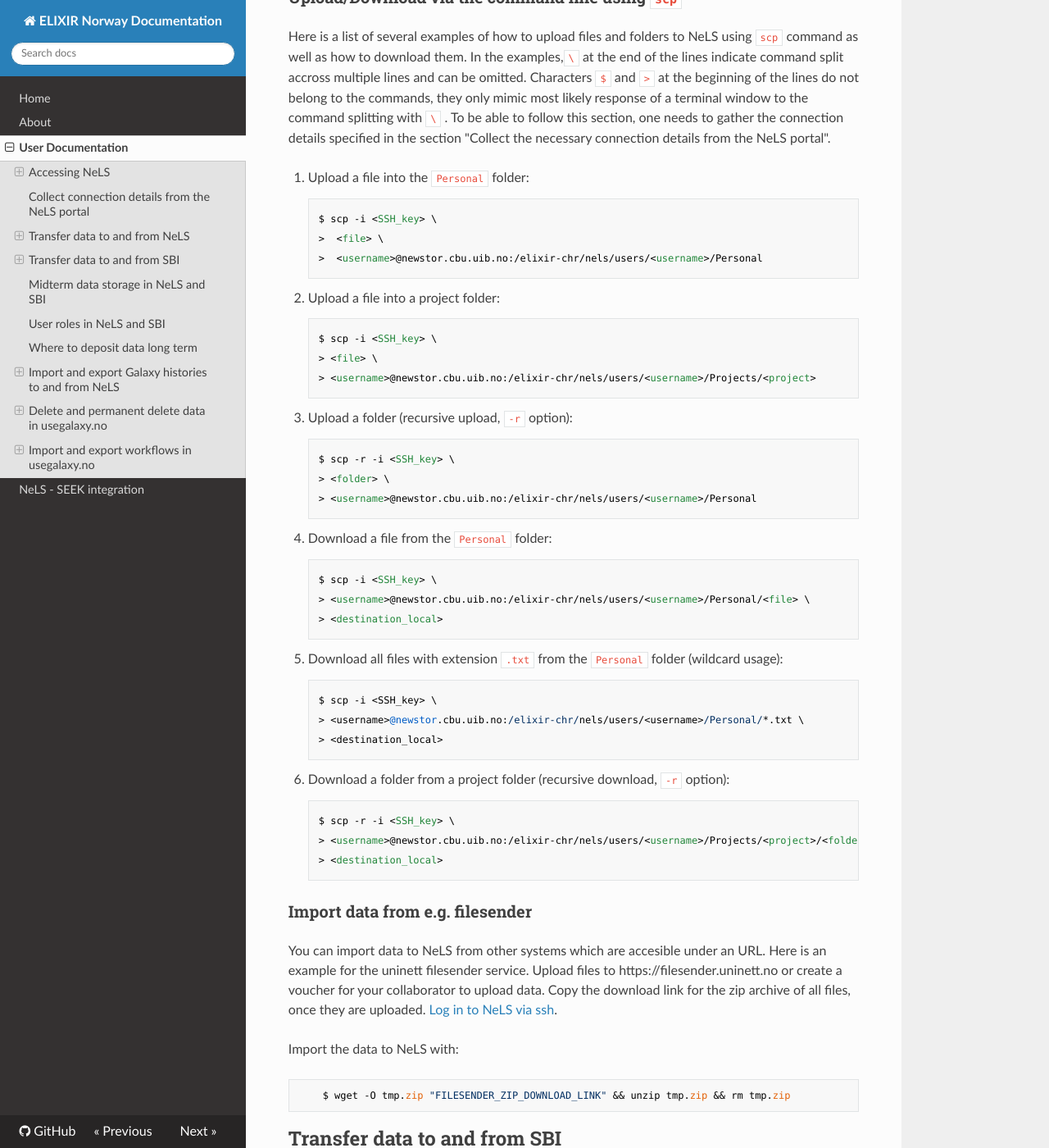
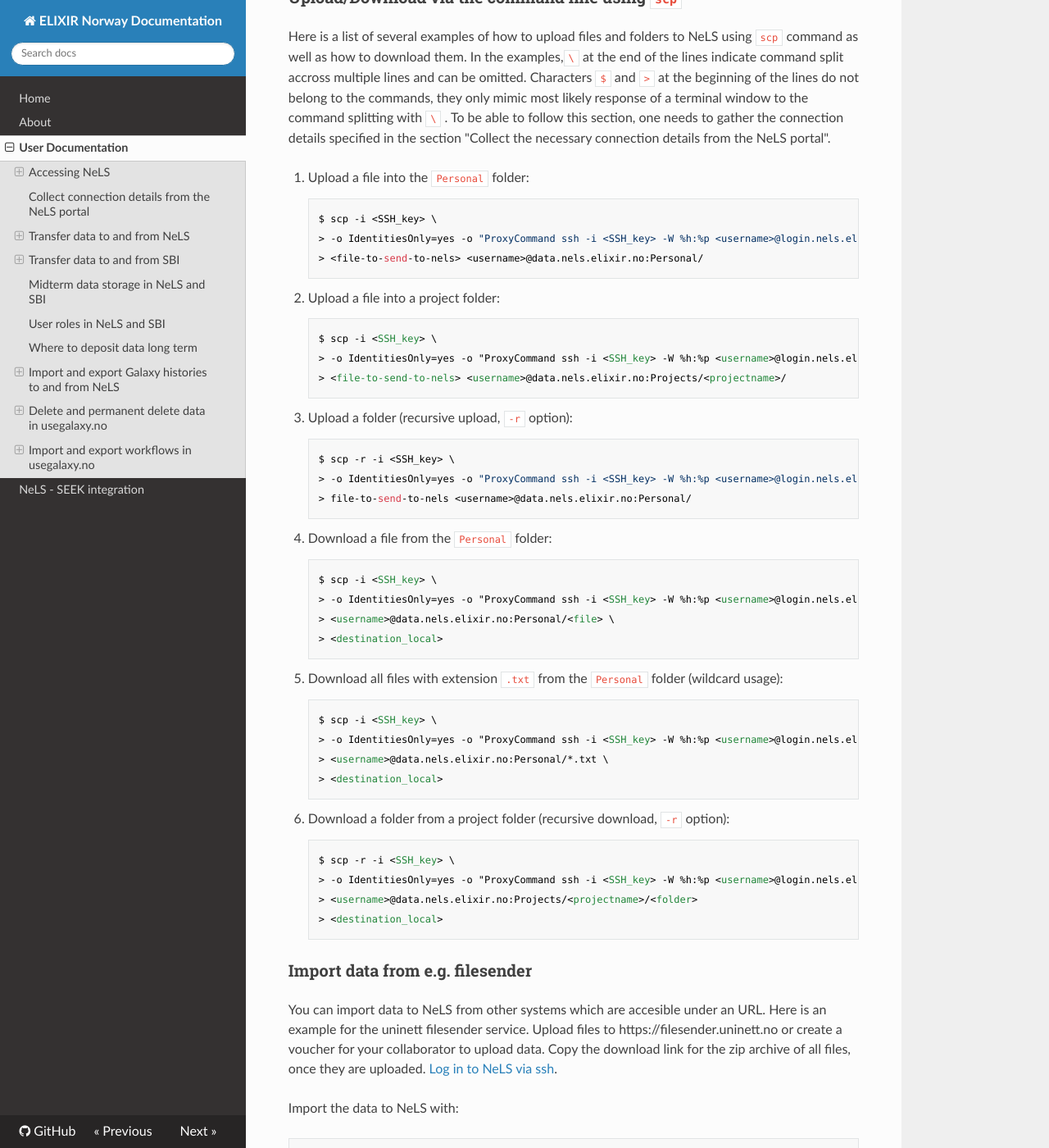
Before and after one commit to elixir-no-nels/nels-docs, an MkDocs documentation site: the page built from docs/user-doc.md, in a window 1280 px wide and 1400 px high, scrolled down 3574 px. Shown: the whole window at 82% size. Built offline with MkDocs 1.6.1, drawn with Linux system fonts in a browser that asks for light colours; nearby versions of some CDN libraries; some of the changed text lies outside the part shown.

Commit message:
Update user documentation for NeLS access and usage

```diff
--- a/docs/user-doc.md
+++ b/docs/user-doc.md
@@ -13,7 +13,7 @@
 * Using `ssh` through command line
 
 ### Via the NeLS portal
-For quick browsing and simple file access you can log into [NeLS](https://nels.bioinfo.no/) using either their FEIDE identity if you are a member of a Norewegian institution or a NeLS identity which can be requested by contacting the ELIXIR support desk (See [I don't have FEIDE login credentials](about.html#i-dont-have-feide-login-credentials)).
+For quick browsing and simple file access you can log into [NeLS](https://nels.elixir.no/) using either their FEIDE identity if you are a member of a Norewegian institution or a NeLS identity which can be requested by contacting the ELIXIR support desk (See [I don't have FEIDE login credentials](about.html#i-dont-have-feide-login-credentials)).
 
 !!! info
 
@@ -29,7 +29,7 @@
 
 	$ ssh -i <SSH_key> -o IdentitiesOnly=yes -o "ProxyCommand ssh -i <SSH_key> -W %h:%p <username>@login.nels.elixir.no" <username>@data.nels.elixir.no
 
-Absolute path to the home directory in NeLS is `/elixir-chr/nels/users/<username>`.
+Absolute path to the home directory in NeLS is `/nels/users/<username>`.
 
 ## Collect connection details from the NeLS portal
 
@@ -45,7 +45,7 @@
 
 ### Upload/Download data using the Web interface of the NeLS portal
 
-For quick browsing and simple file access a user can log into NeLS at https://nels.bioinfo.no/ using either their FEiDE identity if they are a member of a Norewegian institution or a NeLS identity which can be created by members of the Elixir Helpdesk with access to the NelS admin tools.
+For quick browsing and simple file access a user can log into NeLS at https://nels.elixir.no/ using either their FEiDE identity if they are a member of a Norewegian institution or a NeLS identity which can be created by members of the Elixir Helpdesk with access to the NelS admin tools.
 
 This access option is used when data needs to be backed up from NeLS to SBI, for details see section [Midterm data storage in NeLS and SBI](user-doc.html#midterm-data-storage-in-nels-and-sbi).
 
@@ -88,37 +88,40 @@
 1. Upload a file into the `Personal` folder:
 
 		$ scp -i <SSH_key> \
-		>  <file> \
-		>  <username>@newstor.cbu.uib.no:/elixir-chr/nels/users/<username>/Personal
+		> -o IdentitiesOnly=yes -o "ProxyCommand ssh -i <SSH_key> -W %h:%p <username>@login.nels.elixir.no" \
+   		> <file-to-send-to-nels> <username>@data.nels.elixir.no:Personal/
 
-2. Upload a file into a project folder:
+3. Upload a file into a project folder:
 
 		$ scp -i <SSH_key> \
-		> <file> \
-		> <username>@newstor.cbu.uib.no:/elixir-chr/nels/users/<username>/Projects/<project>
+		> -o IdentitiesOnly=yes -o "ProxyCommand ssh -i <SSH_key> -W %h:%p <username>@login.nels.elixir.no" \
+   		> <file-to-send-to-nels> <username>@data.nels.elixir.no:Projects/<projectname>/
 
-3. Upload a folder (recursive upload, `-r` option):
+5. Upload a folder (recursive upload, `-r` option):
 
 		$ scp -r -i <SSH_key> \
-		> <folder> \
-		> <username>@newstor.cbu.uib.no:/elixir-chr/nels/users/<username>/Personal
+		> -o IdentitiesOnly=yes -o "ProxyCommand ssh -i <SSH_key> -W %h:%p <username>@login.nels.elixir.no" \
+   		> file-to-send-to-nels <username>@data.nels.elixir.no:Personal/
 
-4. Download a file from the `Personal` folder:
+6. Download a file from the `Personal` folder:
 
 		$ scp -i <SSH_key> \
-		> <username>@newstor.cbu.uib.no:/elixir-chr/nels/users/<username>/Personal/<file> \
+		> -o IdentitiesOnly=yes -o "ProxyCommand ssh -i <SSH_key> -W %h:%p <username>@login.nels.elixir.no" \
+   		> <username>@data.nels.elixir.no:Personal/<file> \
 		> <destination_local>
 
-5. Download all files with extension `.txt` from the `Personal` folder (wildcard usage):
+8. Download all files with extension `.txt` from the `Personal` folder (wildcard usage):
 
 		$ scp -i <SSH_key> \
-		> <username>@newstor.cbu.uib.no:/elixir-chr/nels/users/<username>/Personal/*.txt \
+		> -o IdentitiesOnly=yes -o "ProxyCommand ssh -i <SSH_key> -W %h:%p <username>@login.nels.elixir.no" \
+   		> <username>@data.nels.elixir.no:Personal/*.txt \
 		> <destination_local>
 
-6. Download a folder from a project folder (recursive download, `-r` option):
+10. Download a folder from a project folder (recursive download, `-r` option):
 
 		$ scp -r -i <SSH_key> \
-		> <username>@newstor.cbu.uib.no:/elixir-chr/nels/users/<username>/Projects/<project>/<folder> \
+		> -o IdentitiesOnly=yes -o "ProxyCommand ssh -i <SSH_key> -W %h:%p <username>@login.nels.elixir.no" \
+   		> <username>@data.nels.elixir.no:Projects/<projectname>/<folder>
 		> <destination_local>
 
 ### Import data from e.g. filesender
@@ -138,7 +141,7 @@
 	The only way to transfer data between NeLS and SBI is through the NeLS Portal web GUI. Data
 
 #### Importing data in SBI
-You will find all SBI projects you are a member of under the `StoreBioInfo` menu in the [NeLS Portal](https://nels.bioinfo.no/). You will see both your NeLS projects [1] (Personal and Projects) to the left of the screen and the SBI projects to the right [2].
+You will find all SBI projects you are a member of under the `StoreBioInfo` menu in the [NeLS Portal](https://nels.elixir.no/). You will see both your NeLS projects [1] (Personal and Projects) to the left of the screen and the SBI projects to the right [2].
 
 Select the SBI project you would like to import data in. There might already exist datasets in the project [3], or you can [create a new dataset](user-doc.html#create-new-dataset-in-sbi) for new datasets.
 
@@ -217,7 +220,7 @@
 	If you need support in finding the proper end point for your data, please contact the ELIXIR Norway support desk by sending an email to [support@elxir.no ](mailto:support@elxir.no?subject=RDM)
 
 ## Import and export Galaxy histories to and from NeLS
-[usegalaxy.no](https://usegalaxy.no/) is directly connected to your data storage in [NeLS](https://nels.bioinfo.no/). We have made a function in the [usegalaxy.no](https://usegalaxy.no/) that can export a whole history including the data sets in that history as a single compressed file to [NeLS](https://nels.bioinfo.no/).
+[usegalaxy.no](https://usegalaxy.no/) is directly connected to your data storage in [NeLS](https://nels.elixir.no/). We have made a function in the [usegalaxy.no](https://usegalaxy.no/) that can export a whole history including the data sets in that history as a single compressed file to [NeLS](https://nels.elixir.no/).
 
 This file can be imported into another Galaxy instance and the analysis work can continue there. The advantage of this export is that all provenance data will be kept, meaning all commands, tool versions, database versions, etc that were used prior to the export.
 
```
